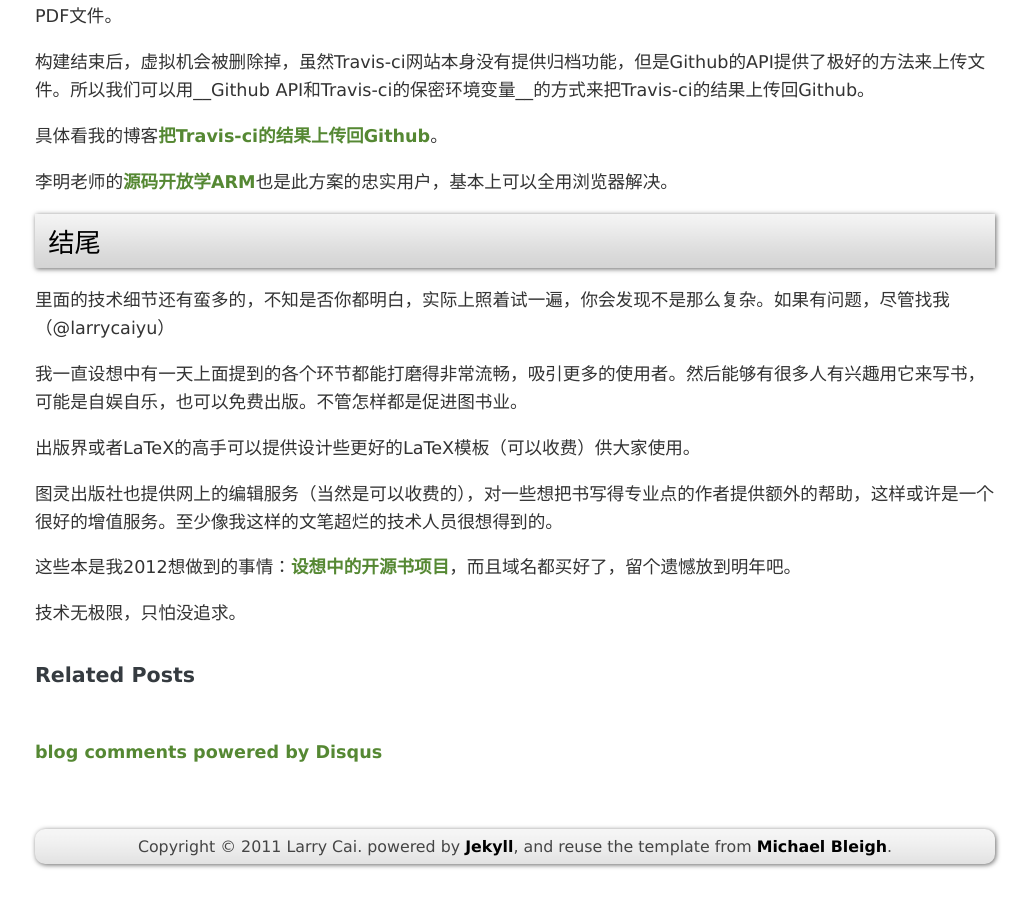
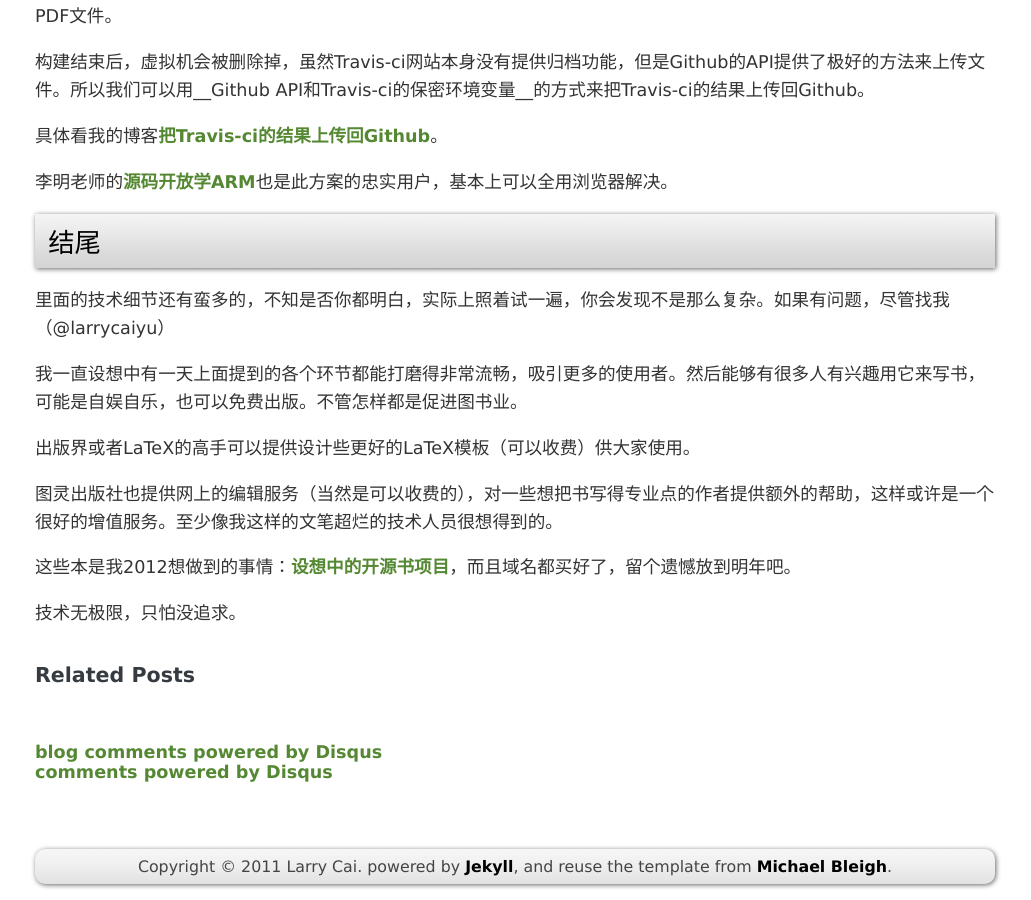
Before and after one commit to larrycai/larrycai.github.com, a Jekyll site: the page built from drafts/2012-11-07-ebook-by-markdown-tuling.mkd, in a window 1280 px wide and 900 px high, scrolled down 6276 px. Shown: the whole window, without its empty margins (125-1156 px from the left). Built offline with Jekyll 4.4.1, drawn with Linux system fonts in a browser that asks for light colours; Markdown is read by kramdown in place of the engine named in the settings; comment, search, counter and statistics services are not loaded.

Commit message:
update disqus javascript

```diff
--- a/_layouts/post.html
+++ b/_layouts/post.html
@@ -48,3 +49,5 @@ layout: master
         (document.getElementsByTagName('head')[0] || document.getElementsByTagName('body')[0]).appendChild(dsq);
     })();
 </script>
+<noscript>Please enable JavaScript to view the <a href="http://disqus.com/?ref_noscript">comments powered by Disqus.</a></noscript>
+<a href="http://disqus.com" class="dsq-brlink">comments powered by <span class="logo-disqus">Disqus</span></a>
```
Also changed, not shown: other parts of _layouts/post.html (+1 -0 lines).
